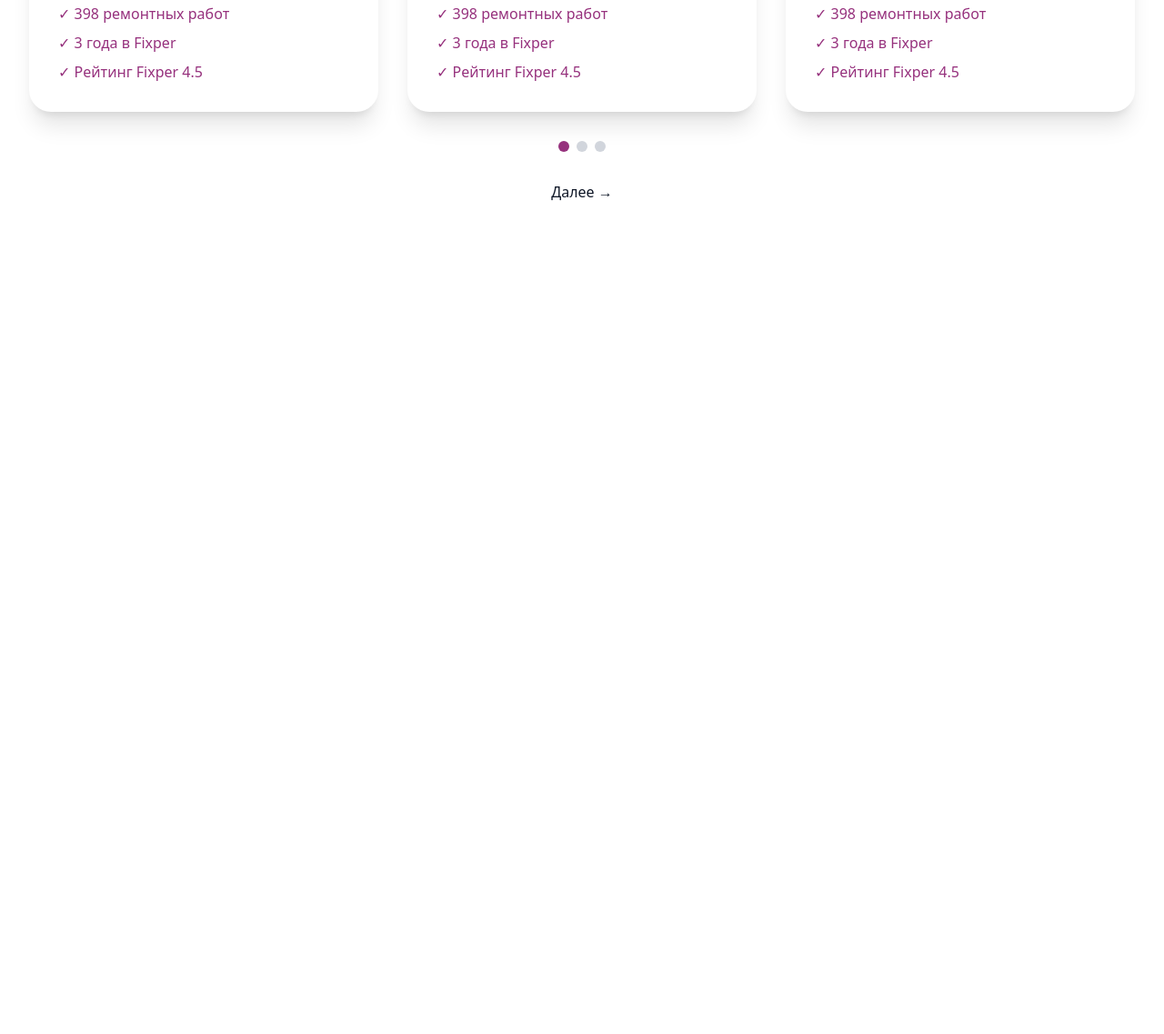
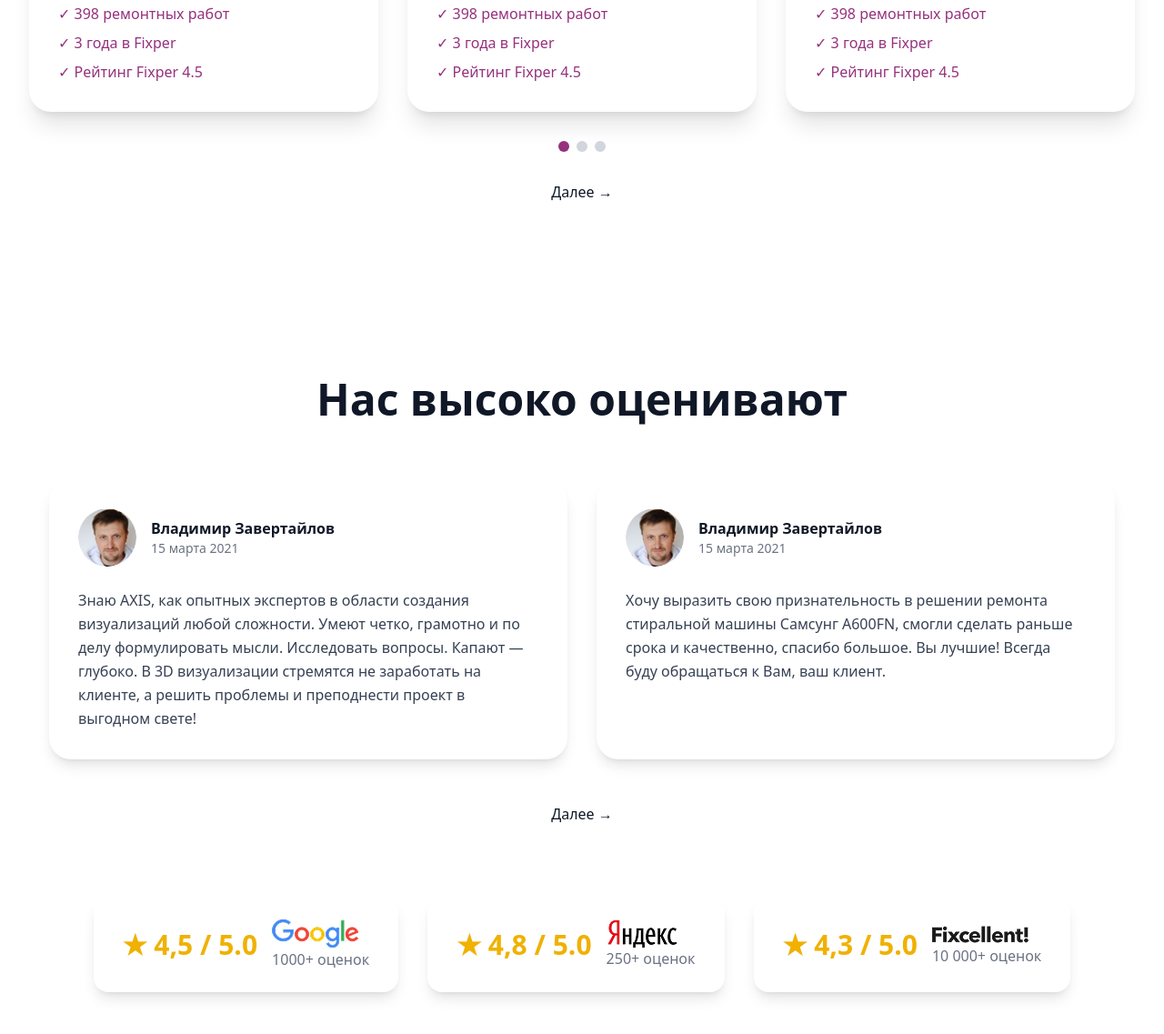
Before and after one commit to asoevafotima/PROECT15, a website: page src/index.html in a window 1280 px wide. Shown: the part 1551-2688 px from the top of the page at 91% size. Before the commit the page ends 1870 px from the top, so only its background shows below. Drawn offline with nearby package versions, Linux system fonts and the light colour scheme; files that its build step writes are made by us from their sources.

Commit message:
Third commit branch2

```diff
--- a/src/index.html
+++ b/src/index.html
@@ -58,7 +58,6 @@
       </div>
     </div>
     </section>
-
 
     <section class="py-16 px-6 lg:py-24">
     <div class="max-w-7xl mx-auto text-center">
@@ -131,6 +130,87 @@
         <p class="cursor-pointer font-medium text-gray-900">Далее →</p>
       </div>
     </div>
+    </section>
+
+    <section class="py-16 px-6 lg:py-24">
+    <div class="max-w-300 m-auto">
+      <h2 class="text-4xl lg:text-5xl font-bold text-center text-gray-900 mb-16">
+        Нас высоко оценивают
+      </h2>
+
+      <div class="flex flex-col lg:flex-row justify-center gap-8 mb-12">
+
+        <div class="w-[570px] bg-white rounded-3xl shadow-lg p-8 ">
+          <div class="flex items-center mb-6">
+            <img src="/image 14.png" alt="Владимир Завертайлов" class="w-16 h-16 rounded-full mr-4">
+            <div>
+              <p class="font-semibold text-gray-900">Владимир Завертайлов</p>
+              <p class="text-gray-500 text-sm">15 марта 2021</p>
+            </div>
+          </div>
+          <p class="text-gray-700 leading-relaxed">
+            Знаю AXIS, как опытных экспертов в области создания визуализаций любой сложности. Умеют четко, грамотно и по делу формулировать мысли. Исследовать вопросы. Капают — глубоко. В 3D визуализации стремятся не заработать на клиенте, а решить проблемы и преподнести проект в выгодном свете!
+          </p>
+        </div>
+
+        <div class="hidden lg:block bg-white rounded-3xl shadow-lg p-8  w-[570px]">
+          <div class="flex items-center mb-6">
+            <img src="/image 14.png"
+                 alt="Владимир Завертайлов"
+                 class="w-16 h-16 rounded-full mr-4">
+            <div>
+              <p class="font-semibold text-gray-900">Владимир Завертайлов</p>
+              <p class="text-gray-500 text-sm">15 марта 2021</p>
+            </div>
+          </div>
+          <p class="text-gray-700 leading-relaxed">
+            Хочу выразить свою признательность в решении ремонта стиральной машины Самсунг A600FN, смогли сделать раньше срока и качественно, спасибо большое. Вы лучшие! Всегда буду обращаться к Вам, ваш клиент.
+          </p>
+        </div>
+      </div>
+
+
+      <div class="flex justify-center items-center gap-8">
+
+        <div class="flex lg:hidden space-x-2">
+          <div class="w-3 h-3 bg-purple-600 rounded-full"></div>
+          <div class="w-3 h-3 bg-gray-300 rounded-full"></div>
+          <div class="w-3 h-3 bg-gray-300 rounded-full"></div>
+        </div>
+
+
+        <div class="flex space-x-8 text-gray-600">
+          <p class="cursor-pointer lg:hidden">Назад</p>
+          <p class="cursor-pointer font-medium text-gray-900">Далее →</p>
+        </div>
+      </div>
+
+      <div class="flex flex-wrap justify-center gap-8 mt-20">
+        <div class="bg-white rounded-2xl shadow-lg px-8 py-6 flex items-center gap-4">
+         <p class="text-3xl font-bold text-yellow-500">★ 4,5 / 5.0</p>
+          <div>
+            <img src="/1200px-Google_2015_logo 8.png" alt="">
+            <p class="text-gray-500">1000+ оценок</p>
+          </div>
+        </div>
+
+        <div class="bg-white rounded-2xl shadow-lg px-8 py-6 flex items-center gap-4">
+          <p class="text-3xl font-bold text-yellow-500">★ 4,8 / 5.0</p>
+          <div>
+             <img src="/yandex_logo 3.png" alt="">
+            <p class="text-gray-500">250+ оценок</p>
+          </div>
+        </div>
+
+        <div class="bg-white rounded-2xl shadow-lg px-8 py-6 flex items-center gap-4">
+          <p class="text-3xl font-bold text-yellow-500">★ 4,3 / 5.0</p>
+          <div>
+            <img src="/logo fix 3.png" alt="">
+            <p class="text-gray-500">10 000+ оценок</p>
+          </div>
+        </div>
+      </div>
+    </div>
   </section>
 </body>
 </html>
```
Also changed, not shown: 1200px-Google_2015_logo 8.png (added), image 14.png (added), logo fix 3.png (added), yandex_logo 3.png (added).
